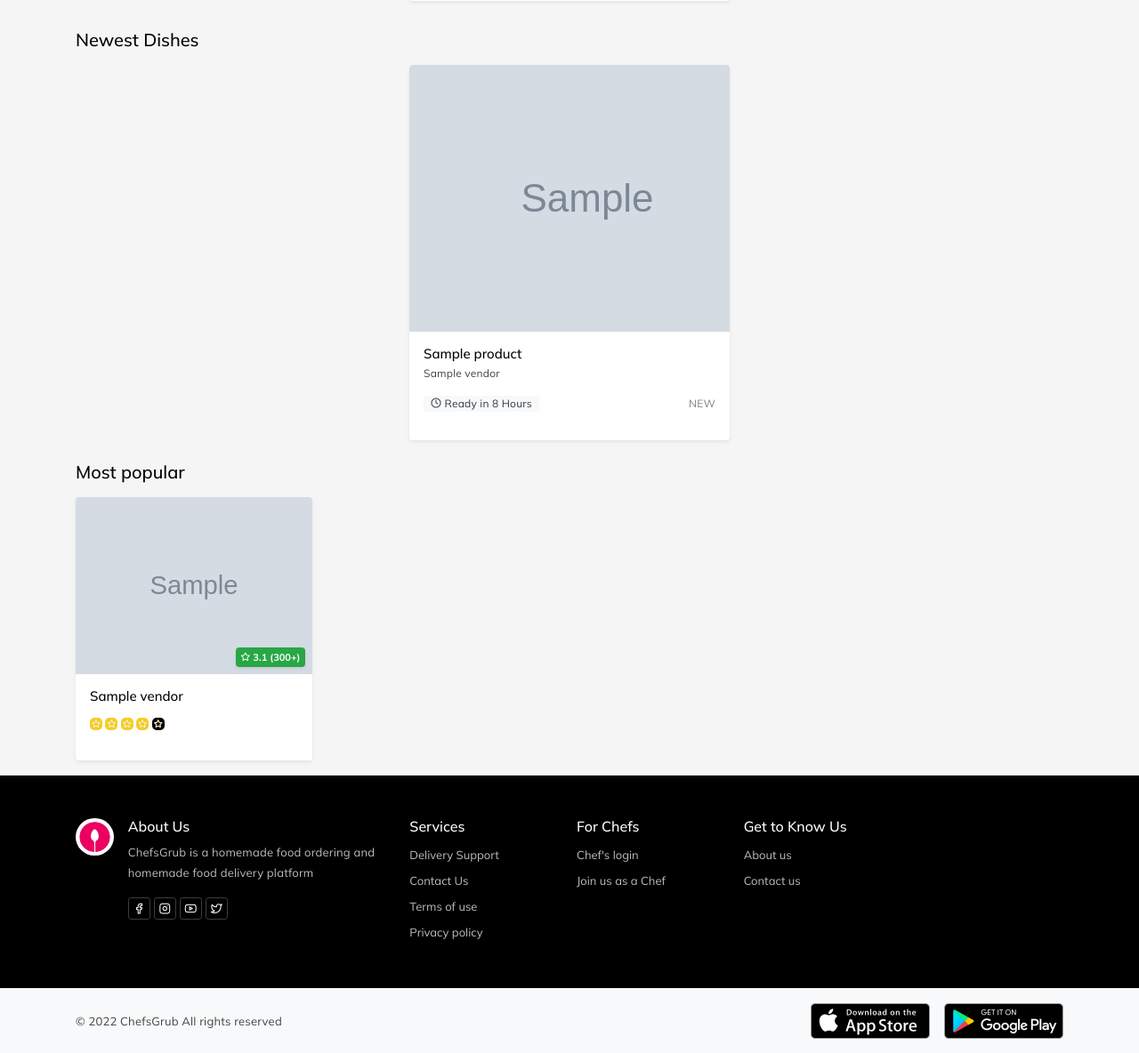
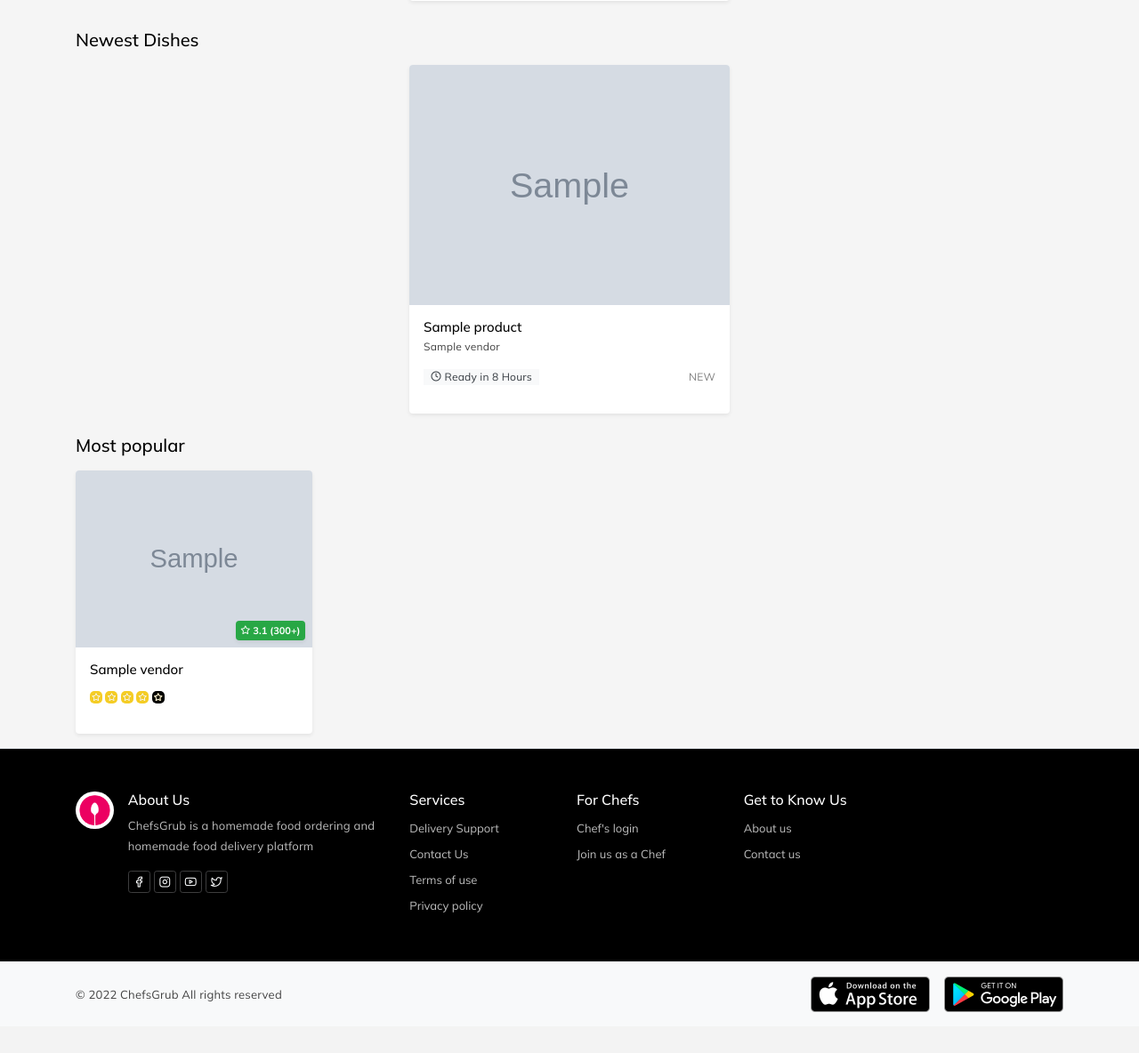
Before and after one commit to SaadEGI/chefsgrub, a Django app: template apps/core/templates/core/frontpage.html in a window 1280 px wide. Shown: the part 1153-2337 px from the top of the page at 89% size. After the commit the page ends 2291 px from the top, so only its background shows below. Run offline with Django 3.2, Linux system fonts and the light colour scheme; the template is opened without the code that fills it: most values are stand-ins (such as "Sample title", 1, 10 or a date in 2020); grey boxes marked "Sample" are stand-in pictures; some libraries are stand-ins or nearby versions; some web fonts are replaced.

Commit message:
small image fix

```diff
--- a/apps/core/templates/core/frontpage.html
+++ b/apps/core/templates/core/frontpage.html
@@ -173,7 +173,7 @@
                             <div class="member-plan position-absolute"><span class="badge badge-dark"></span></div>
 
                             <a href=" {% url 'vendor' product.vendor %} ">
-                                <img alt="{{Product.title}} image" src=" {{ product.image}} " >
+                                <img alt="{{Product.title}} image" src=" {{ product.get_thumbnail}} " class="img-fluid item-img w-100" >
                             </a>
                         </div>
                         <div class="p-3 position-relative">
```
